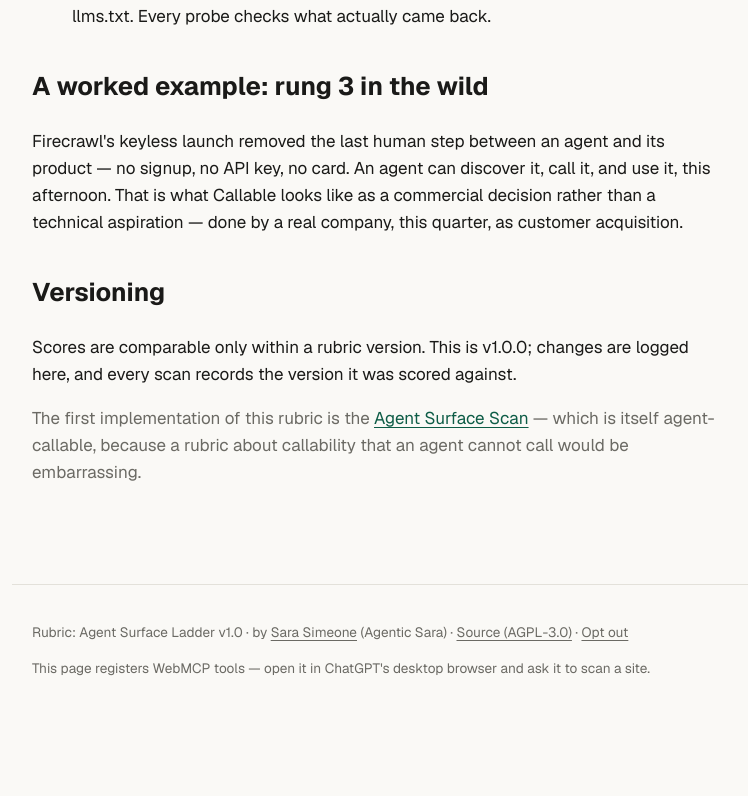
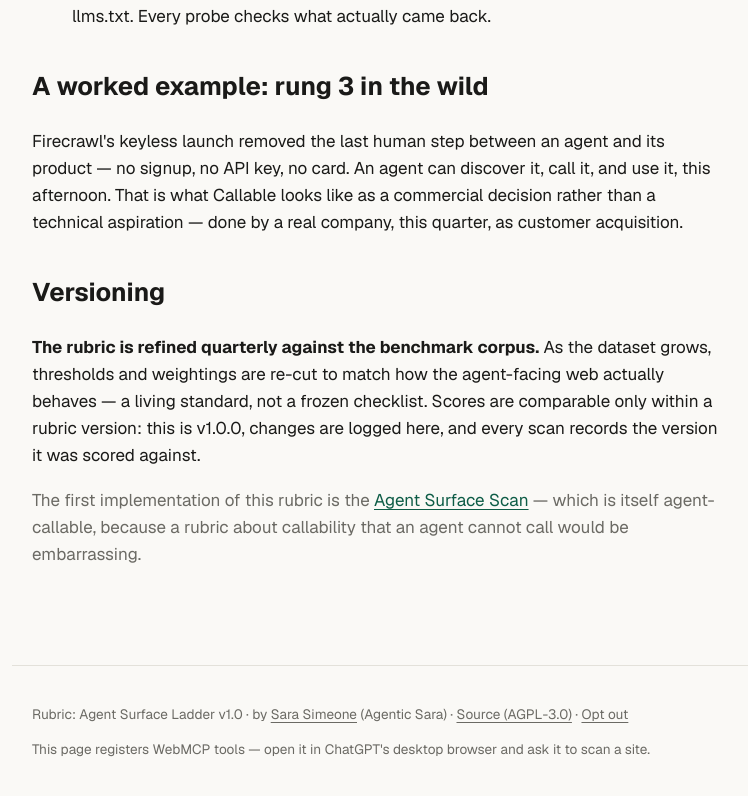
Before and after one commit to Niftyzio/scanwebmcp, a Next.js app: page /ladder in a window 1280 px wide. Shown: the part 1989-2785 px from the top of the page, without its empty margins (260-1008 px from the left). Before the commit the page ends 2730 px from the top, so only its background shows below. Built offline with nearby package versions, Linux system fonts and the light colour scheme.

Commit message:
Ladder page: the rubric is refined quarterly against the benchmark corpus

```diff
--- a/app/ladder/page.tsx
+++ b/app/ladder/page.tsx
@@ -110,8 +110,11 @@
 
       <h2>Versioning</h2>
       <p>
-        Scores are comparable only within a rubric version. This is v1.0.0; changes are logged here,
-        and every scan records the version it was scored against.
+        <strong>The rubric is refined quarterly against the benchmark corpus.</strong> As the
+        dataset grows, thresholds and weightings are re-cut to match how the agent-facing web
+        actually behaves — a living standard, not a frozen checklist. Scores are comparable only
+        within a rubric version: this is v1.0.0, changes are logged here, and every scan records
+        the version it was scored against.
       </p>
       <p className="muted">
         The first implementation of this rubric is the <a href="/">Agent Surface Scan</a> — which is
```
Also changed, not shown: content/ladder.md (+1 -1 lines).
